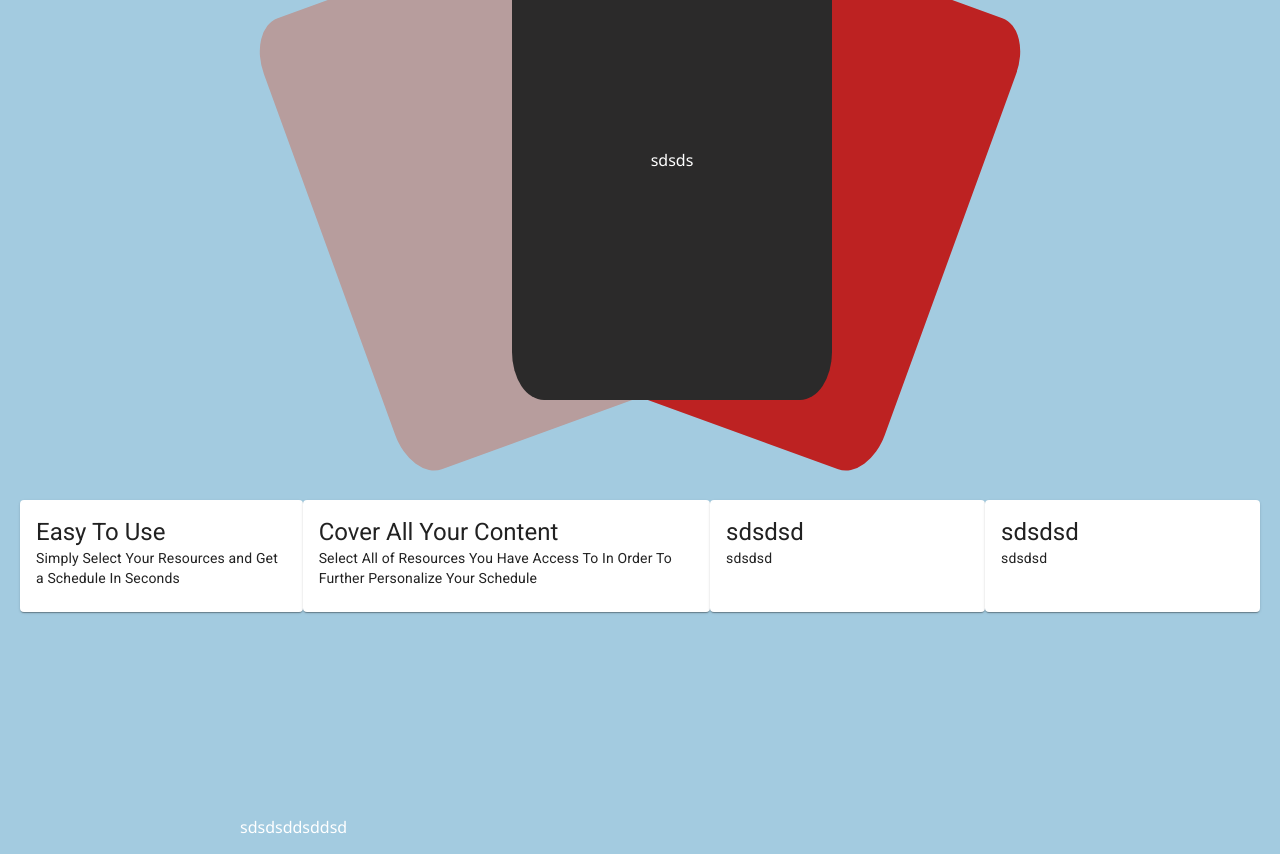
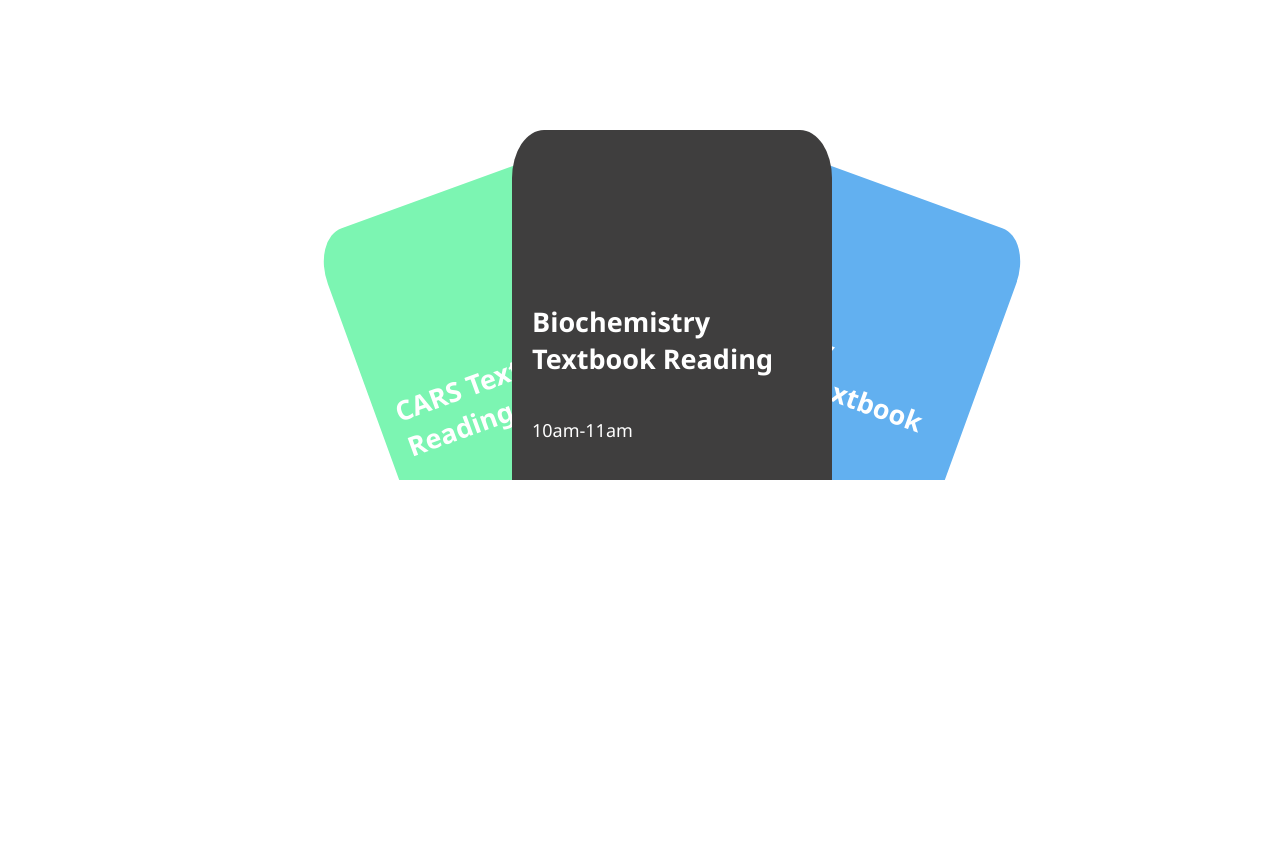
Before and after one commit to Alexanderk30/MCAT-website, a React (Create React App) app: page /about in a window 1280 px wide. Shown: the part 320-1174 px from the top of the page. After the commit the page ends 800 px from the top, so only its background shows below. Built offline with nearby package versions, Linux system fonts and the light colour scheme.

Commit message:
fixed the about page

```diff
--- a/src/Pages/About/About.css
+++ b/src/Pages/About/About.css
@@ -1,7 +1,8 @@
 #AboutPage{
     max-width: 100%;
-    color:#ffff;
+    color:black;
     font-family:'Segoe UI', Tahoma, Geneva, Verdana, sans-serif;
+    font-size: Large;
     overflow-x: hidden;
 }
 #Title{
@@ -9,59 +10,87 @@
     word-wrap: normal;
     max-width: 100%;
     width: 500px;
+    position:relative;
+    top:10vh;
     word-wrap: break-word;
     text-align: center;
+    font-family:'Segoe UI', Tahoma, Geneva, Verdana, sans-serif;
 }
 #box1{
     height:60vh;
     width:40vh;
-    background-color: rgb(43, 42, 42);
+    background-color: rgb(63, 62, 62);
     border-radius: 10%/10%;
-    position:absolute;
+    position:relative;
     left:40%;
     top:30%;
     display: flex;
+    flex-direction: column;
     justify-content: center;
-    align-items: center;
+    align-items: top;
+    padding:20px;
+    color:white;
     z-index: 2;
+
 }
 #box2{
     height:60vh;
     width:40vh;
-    background-color: rgb(189, 34, 34);
+    background-color: rgb(98, 176, 240);
     transform: rotate(20deg);
     border-radius: 10%/10%;
-    position:absolute;
+    position:relative;
     left:50%;
-    top:35%;
+    top:-25%;
     display: flex;
+    flex-direction: column;
     justify-content: center;
-    align-items: center;
+    align-items: top;
+    padding:20px;
+    color:white;
     z-index: 1;
 }
 #box3{
     height:60vh;
     width:40vh;
-    background-color: rgb(183, 157, 157);
+    background-color: rgb(124, 245, 178);
     transform: rotate(-20deg);
     border-radius: 10%/10%;
-    position:absolute;
-    right:50%;
-    top:35%;
+    position:relative;
+    left:30%;
+    top:-85%;
     display: flex;
+    flex-direction: column;
     justify-content: center;
-    align-items: center;
+    align-items: top;
+    padding:20px;
+    color:white;
     z-index: 0;
 }
 #CardBar{
-    position:absolute;
+    position:relative;
     max-width: 100%;
-    top:100vh;
+    top:-60vh;
     margin:20px;
     display:flex;
 }
 #Text1{
-    position: absolute;
-    top:140vh;
-    left:30vh;
+    left:5vh;
+    top:-50vh;
+    position: relative;
+    word-wrap: break-word;
+    max-width: 50%;
 }
+a{
+    max-width: 50%;
+}
+#AboutPageBoxText1{
+    display:flex;
+    flex-direction: row;
+    top:-90vh;
+}
+#image1{
+    position:relative;
+    top:-50vh;
+
+}
--- a/src/Pages/About/index.tsx
+++ b/src/Pages/About/index.tsx
@@ -9,21 +9,26 @@ import '@fontsource/roboto/500.css';
 import '@fontsource/roboto/700.css';
 import { Button, CardActions, Typography } from '@mui/material';
 import AboutCard from '../../components/AboutCard';
-
+import imageFarLeft from "../../assets/img/undraw_coding_re_iv62.svg";
 export default function AboutPage() {
   return (
 
     <div id="AboutPage">
        <ButtonAppBar/>
     <div id="Title">
-      <h1>We Personalize Every Schedule To Cater Your Needs</h1>
+      <h1>Create a Schedule Adapted to Your Needs</h1>
       </div>
           <div id="box1">
-             <p>sdsds</p>
+             <h2>Biochemistry Textbook Reading</h2>
+             <p>10am-11am</p>
          </div>
       <div id="box2">
+             <h2>Psychology Sociology Textbook Reading</h2>
+             <p>8-9am</p>
       </div>
       <div id="box3">
+        <h2>CARS Textbook Reading</h2>
+        <p>2-4pm</p>
       </div>
       <div id="CardBar">
         <AboutCard Title={'Easy To Use'} Body={'Simply Select Your Resources and Get a Schedule In Seconds'}></AboutCard>
@@ -31,9 +36,15 @@ export default function AboutPage() {
         <AboutCard Title={'sdsdsd'} Body={'sdsdsd'}></AboutCard>
         <AboutCard Title={'sdsdsd'} Body={'sdsdsd'}></AboutCard>
       </div>
+      <div id="AboutPageBoxText1">
       <div id="Text1">
       {/* This is the text right below the cards on the about page */}
-      <p>sdsdsddsddsd</p>
+      <h2>Studying For The MCAT Can Be Scary... We Get That</h2>
+      <p>Lorem ipsum dolor sit amet, consectetur adipiscing elit. Aliquam efficitur augue et diam viverra blandit. Nunc semper euismod erat, a vestibulum diam gravida ac. In interdum at nibh id ornare. Aliquam et sagittis ante. Cras congue lectus at ornare eleifend. Aliquam mi lacus, iaculis quis interdum hendrerit, malesuada ac lacus. Phasellus ut augue dolor. Suspendisse metus eros, rutrum at maximus vel, sodales porttitor justo. Donec ut urna quis elit condimentum dignissim. Cras dignissim porttitor massa, eu sollicitudin sapien. Fusce sollicitudin posuere leo sit amet tempor. Proin luctus eros non sem placerat, in sagittis ante pretium. Vestibulum facilisis tempor nibh, a ultrices justo cursus vitae. Praesent ultrices velit risus, eu semper est aliquet vitae. Nulla eget dolor vitae ipsum lobortis tempor quis volutpat augue.</p>
+      </div>
+      <div id="image1">
+      <img src={imageFarLeft} alt="a"/>
+      </div>
       </div>
       </div>
   );
--- a/src/index.css
+++ b/src/index.css
@@ -1,5 +1,6 @@
 html {
-  background-color: #A3CBE0;
+  background-color: #ffff;
+  /* #A3CBE0; */
   /* border-bottom:30px solid #164863; */
   height: 100%;
 }
```
